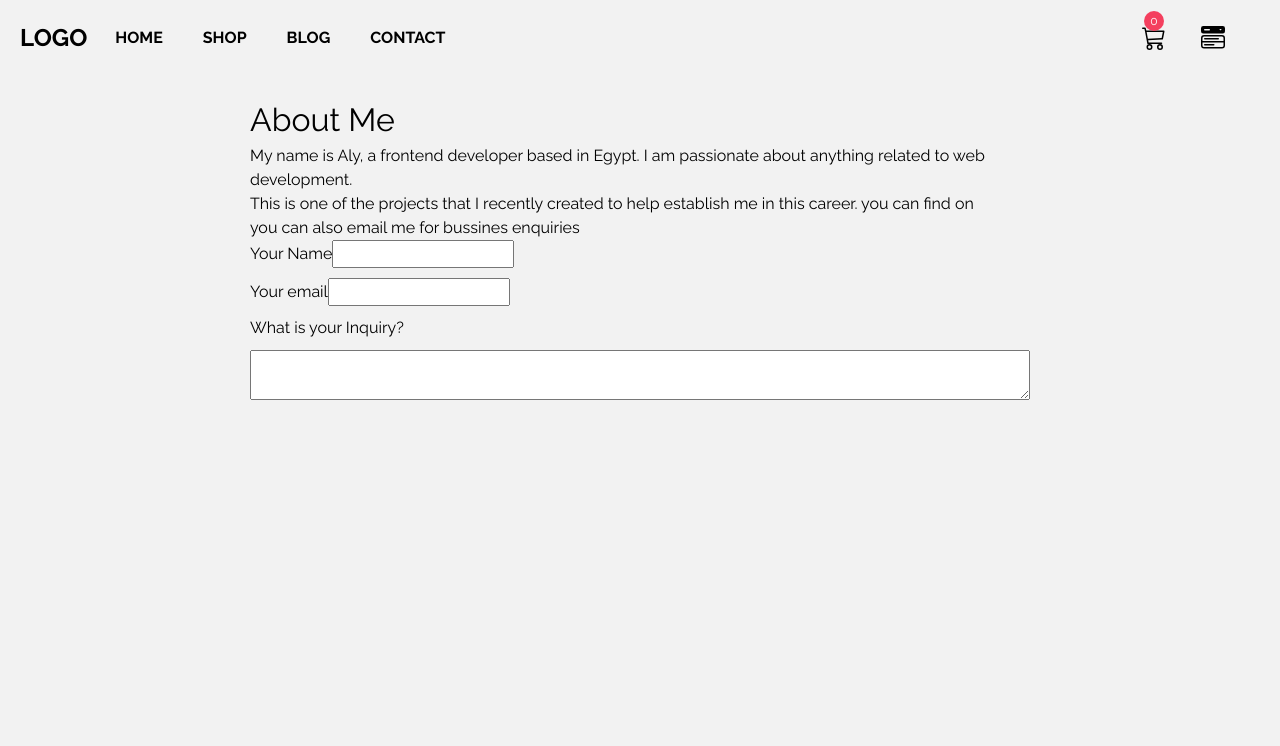
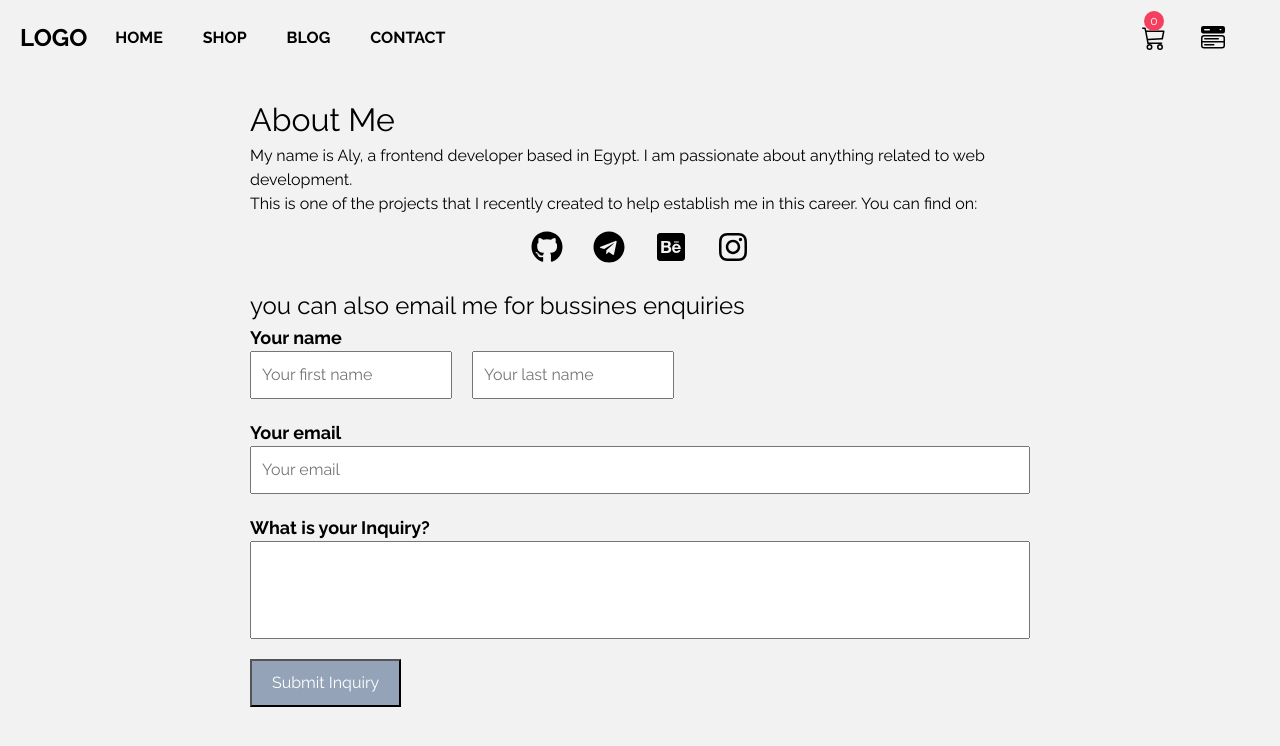
Before and after one commit to AlyMuhamad/E-commerceapp, a Next.js app: page /contact in a window 1280 px wide. Shown: the top 746 px of the page. Built offline with nearby package versions, Linux system fonts and the light colour scheme.

Commit message:
adding more styles to the form

```diff
--- a/app/(components)/SideMenu.js
+++ b/app/(components)/SideMenu.js
@@ -8,8 +8,6 @@ import Image from 'next/image';
 import Link from 'next/link';
 
 function SideMenu() {
-  // const [productsData, setProductsData] = useState([]);
-
   const dispatch = useDispatch();
 
   const showCart = useSelector(store => {
@@ -42,8 +40,8 @@ function SideMenu() {
     //   productData.filter(product => product.id !== id)
     // );
     dispatch(remove(productData));
-    console.log(productData);
   }
+  console.log(cartProducts);
 
   if (!showCart) return;
   if (showCart)
--- a/app/contact/page.js
+++ b/app/contact/page.js
@@ -1,6 +1,30 @@
+'use client';
+
+import {
+  FaGithub,
+  FaTelegram,
+  FaInstagram,
+  FaBehanceSquare,
+  FaCheckCircle,
+} from 'react-icons/fa';
 import styles from './page.module.css';
+import { useState } from 'react';
 
-function page() {
+const style = {
+  margin: '15px',
+  fontSize: '32px',
+  cursor: 'pointer',
+};
+// 74 / 86 / 98
+const checkStyles = {
+  margin: '15px',
+  fontSize: '86px',
+  // cursor: 'pointer',
+};
+
+function Contact() {
+  const [inquerySent, setInquerySent] = useState(false);
+
   return (
     <div className={styles.contactPage}>
       <div>
@@ -9,27 +33,75 @@ function page() {
           My name is Aly, a frontend developer based in Egypt. I am passionate
           about anything related to web development. <br />
           This is one of the projects that I recently created to help establish
-          me in this career. you can find on
+          me in this career. You can find on:
+          <div className={styles.socialMedia}>
+            <FaGithub style={style} />
+            <FaTelegram style={style} />
+            <FaBehanceSquare style={style} />
+            <FaInstagram style={style} />
+          </div>
         </p>
-        <p>you can also email me for bussines enquiries</p>
       </div>
-      <form className={styles.clientForm}>
+      {!inquerySent && (
         <div>
-          <label>Your Name</label>
-          <input type="text" required />
+          <p className={styles.formHeadline}>
+            you can also email me for bussines enquiries
+          </p>
+          <form onSubmit={() => setInquerySent(true)}>
+            <div className={styles.clientForm}>
+              <div className={styles.labelWithField}>
+                <label className={styles.label}>Your name</label>
+                <div>
+                  <input
+                    type="text"
+                    className={styles.field}
+                    placeholder="Your first name"
+                    required
+                  />
+                  <input
+                    type="text"
+                    className={styles.lastName}
+                    placeholder="Your last name"
+                    required
+                  />
+                </div>
+              </div>
+              <div className={styles.labelWithField}>
+                <label className={styles.label}>Your email</label>
+                <input
+                  type="text"
+                  className={styles.field}
+                  placeholder="Your email"
+                  required
+                />
+              </div>
+              <div className={styles.labelWithField}>
+                <label className={styles.label}>What is your Inquiry?</label>
+                <textarea
+                  className={styles.inquerBody}
+                  rows={4}
+                  required
+                ></textarea>
+              </div>
+            </div>
+            <button className={styles.submit}>Submit Inquiry</button>
+          </form>
         </div>
-        <div>
-          <label>Your email</label>
-          <input type="text" required />
+      )}
+      {inquerySent && (
+        <div className={styles.inqueryResponse}>
+          <FaCheckCircle style={checkStyles} />
+          <p>
+            Your inquery has been received, thank you for reaching out. <br />
+            We will be in touch with you within few days, stay tuned :)
+          </p>
         </div>
-        <label>What is your Inquiry?</label>
-        <textarea required></textarea>
-      </form>
+      )}
     </div>
   );
 }
 
-export default page;
+export default Contact;
 
 /*
 About me
--- a/app/contact/page.module.css
+++ b/app/contact/page.module.css
@@ -2,7 +2,10 @@
   margin: 40px 250px;
   display: flex;
   flex-direction: column;
-  justify-content: center;
+  gap: 10px;
+  /* justify-content: start; */
+  /* justify-items: start; */
+  /* overflow: visible; */
 }
 
 .headline {
@@ -12,5 +15,59 @@
 .clientForm {
   display: flex;
   flex-direction: column;
-  gap: 10px;
+  gap: 20px;
 }
+
+.socialMedia {
+  display: flex;
+  justify-content: center;
+}
+
+.formHeadline {
+  font-size: 24px;
+}
+
+.labelWithField {
+  display: flex;
+  flex-direction: column;
+}
+
+.label {
+  font-weight: bold;
+  font-size: 18px;
+  /* display: block; */
+}
+
+.field {
+  padding: 10px;
+  /* width: 100%; */
+}
+
+.lastName {
+  padding: 10px;
+  margin-left: 20px;
+}
+
+.submit {
+  background-color: #94a3b8;
+  padding: 10px 20px;
+  margin-top: 20px;
+  text-decoration: none;
+  color: white;
+  text-align: center;
+  position: relative;
+  z-index: 1000;
+  transition: all 0.3s;
+}
+
+.inqueryResponse {
+  display: flex;
+  flex-direction: column;
+  align-items: center;
+  margin-top: 70px;
+}
+
+.inquerBody {
+  resize: none;
+  /* margin-right: 5px; */
+}
```
